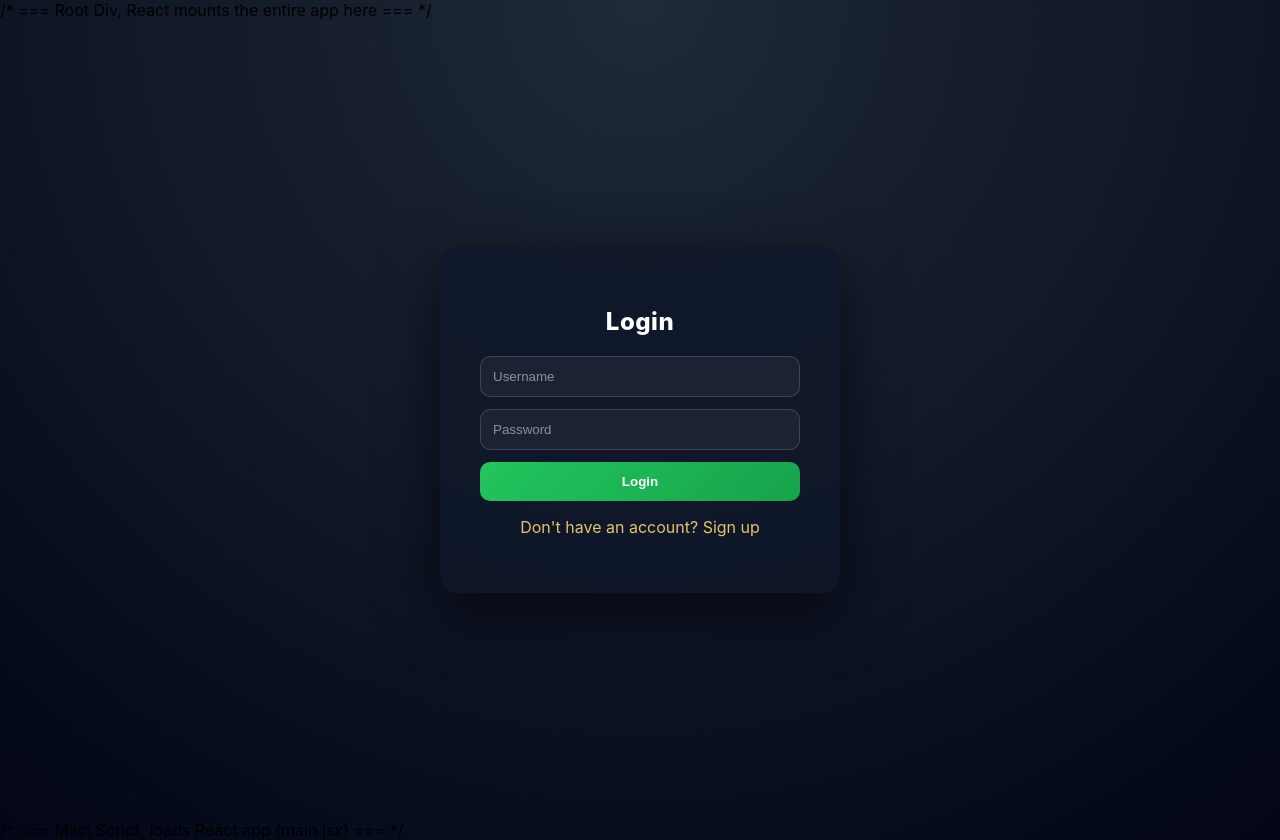
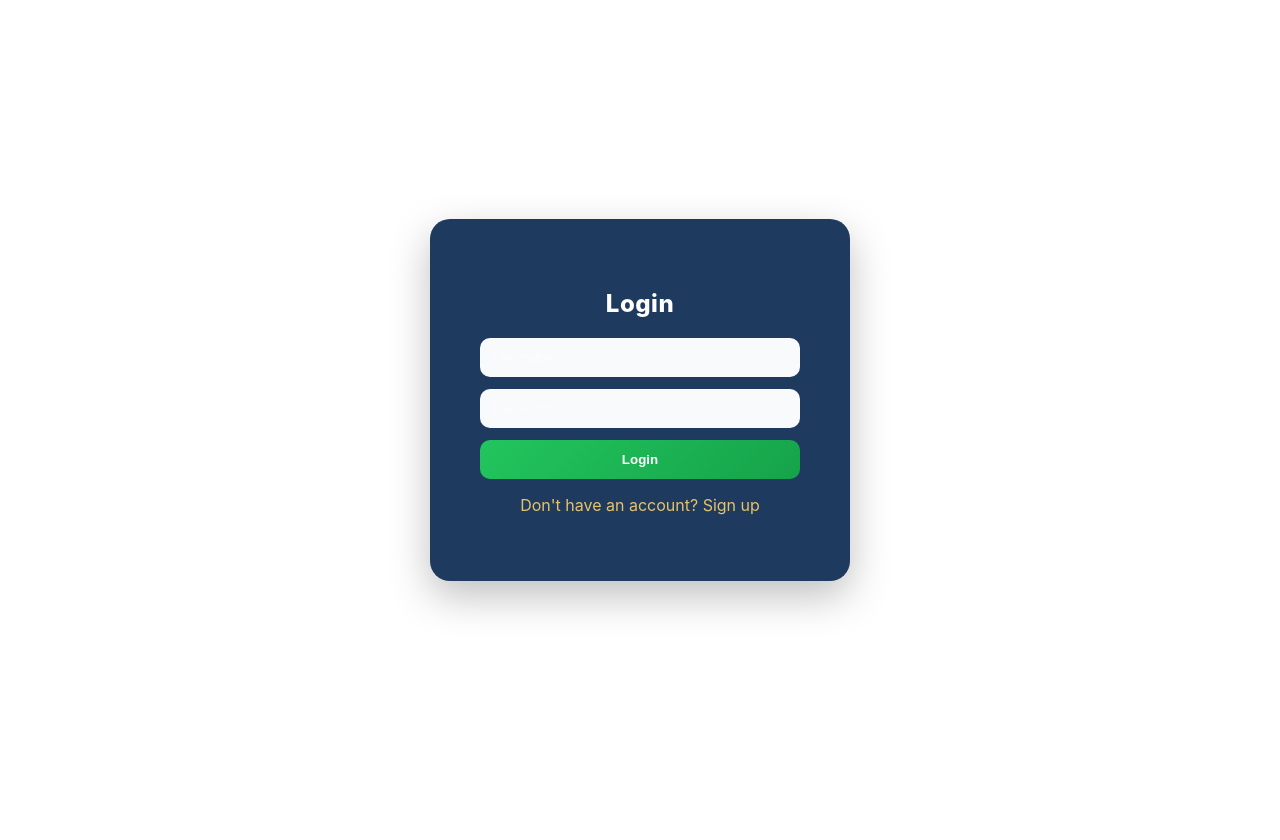
Before and after one commit to sabbycorrie-cyber/guessgeo, a React (Vite) app in the folder guessgeo/: page / in a window 1280 px wide. After the commit the page ends 800 px from the top, so only its background shows below. Built offline with nearby package versions, Linux system fonts and the light colour scheme; no server answers.

Commit message:
"Updated login styling, improved color palette, and fixed HTML rendering bug"

```diff
--- a/guessgeo/index.html
+++ b/guessgeo/index.html
@@ -8,10 +8,8 @@
 
     <body>
 
-        /* === Root Div, React mounts the entire app here === */
         <div id="root"></div>
 
-        /* === Main Script, loads React app (main.jsx) === */
         <script type="module" src="/src/main.jsx"></script>
         </body>
     </html>
--- a/guessgeo/src/index.css
+++ b/guessgeo/src/index.css
@@ -1,8 +1,16 @@
 /* === GLOBAL STYLES, resets default spacing, sets font and background gradient === */
+
+html, boy {
+  margin: 0;
+  padding: 0;
+  width: 100%;
+  min-height: 100%;
+}
+
 body {
   margin: 0;
   font-family: 'Inter', sans-serif;
-  background: radial-gradient(circle at top, #1f2937, #020617);
+  background: radial-gradient(to bottom, #87ceeb, #dff6ff);
 }
 
 /* === Background Texture Effect, adds subtle dotted overlay === */
@@ -11,7 +19,7 @@ body::before {
   position: fixed;
   width: 100%;
   height: 100%;
-  background-image: radial-gradient(rgba(255,255,255,0.05) 1px, transparent 1px);
+  background-image: radial-gradient(rgba(255,255,255,0.03) 1px, transparent 1px);
   background-size: 30px 30px;
   opacity: 0.2;
   pointer-events: none;
@@ -32,7 +40,7 @@ body::before {
   font-size: 48px;
   font-weight: 800;
   letter-spacing: 1px;
-  color: #1f2937;
+  color: #1e3a8a;
   margin-bottom: 10px;
   text-shadow: 0 4px 12px rgba(0,0,0,0.1);
 }
@@ -85,7 +93,7 @@ button {
   padding: 10px 16px;
   border-radius: 10px;
   border: 1px solid #ccc;
-  background: white;
+  background: linear-gradient(135deg, #38bdf8, #22c55e);
   color: default;
   cursor: pointer;
   font-weight: 500;
@@ -116,12 +124,12 @@ button:hover {
 
 /* === Login Card (Main box) === */
 .auth-card {
-  background: rgba(15, 23, 42, 0.85);
-  padding: 40px;
-  border-radius: 18px;
-  width: 90%;
+  background: #1e3a5f;;
+  padding: 50px;
+  border-radius: 20px;
+  width: 400px;
   max-width: 320px;
-  box-shadow: 0 20px 60px rgba(0,0,0,0.6);
+  box-shadow: 0 15px 40px rgba(0,0,0,0.25);
   text-align: center;
   transition: all 0.3s ease;
 }
@@ -163,16 +171,16 @@ button:hover {
 .form input {
   padding: 12px;
   border-radius: 10px;
-  border: 1px solid rgba(255,255,255,0.15);
-  background: rgba(255,255,255,0.05);
+  border: none;
+  background: #f8fafc;
   outline: none;
-  color: white;
+  color: #1f2937;
 }
 
 /* === Input Focus Effect === */
 .form input:focus {
-  border-color: #22c55e;
-  box-shadow: 0 0 0 10px rgba(34,197,94,0.4);
+  border-color: #38bdf8;
+  box-shadow: 0 0 0 10px rgba(56, 189, 248, 0.4);
 }
 
 /* === Submit Button === */
--- a/guessgeo/src/main.jsx
+++ b/guessgeo/src/main.jsx
@@ -5,7 +5,6 @@ import { createRoot } from 'react-dom/client'
 import App from "./App";
 import './index.css'
 
-/* === Root Rendering, finds the HTML element with id="root", renders the React app inside it, StrictMode helps catch bugs during development === */
 createRoot(document.getElementById("root")).render(
   <React.StrictMode>
     <App />
```
